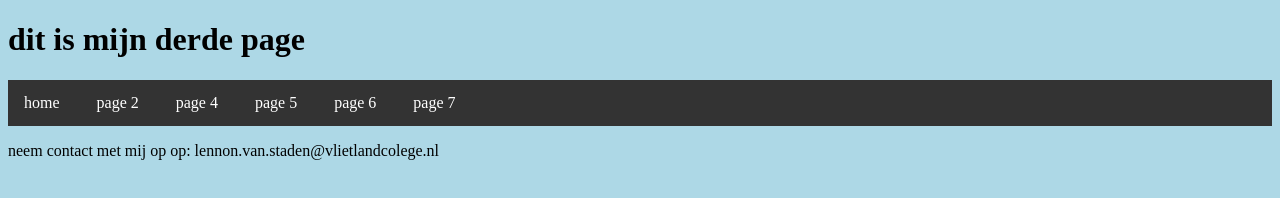
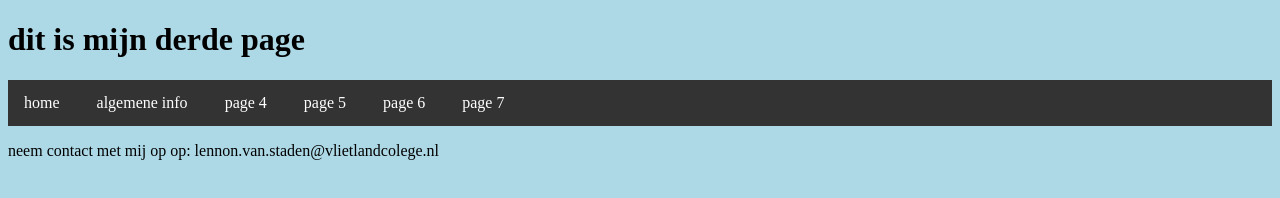
Before and after one commit to bulletcoder0/bulletcoder0.github.io, a plain HTML site: page binairstelsel.html in a window 1280 px wide. Drawn offline with Linux system fonts and the light colour scheme.

Commit message:
Update and rename page3.html to binairstelsel.html

```diff
--- a/page3.html
+++ b/binairstelsel.html
@@ -12,7 +12,7 @@ body {background-color: lightblue;}
       <h1>dit is mijn derde page</h1>
    <ul>
     <li><a href="index.html">home</a></li>
-    <li><a href="page2.html">page 2</a></li>
+    <li><a href="algemeneinfo.html">algemene info</a></li>
     <li><a href="page4.html">page 4</a></li>
     <li><a href="page5.html">page 5</a></li>
     <li><a href="page6.html">page 6</a></li>
```
